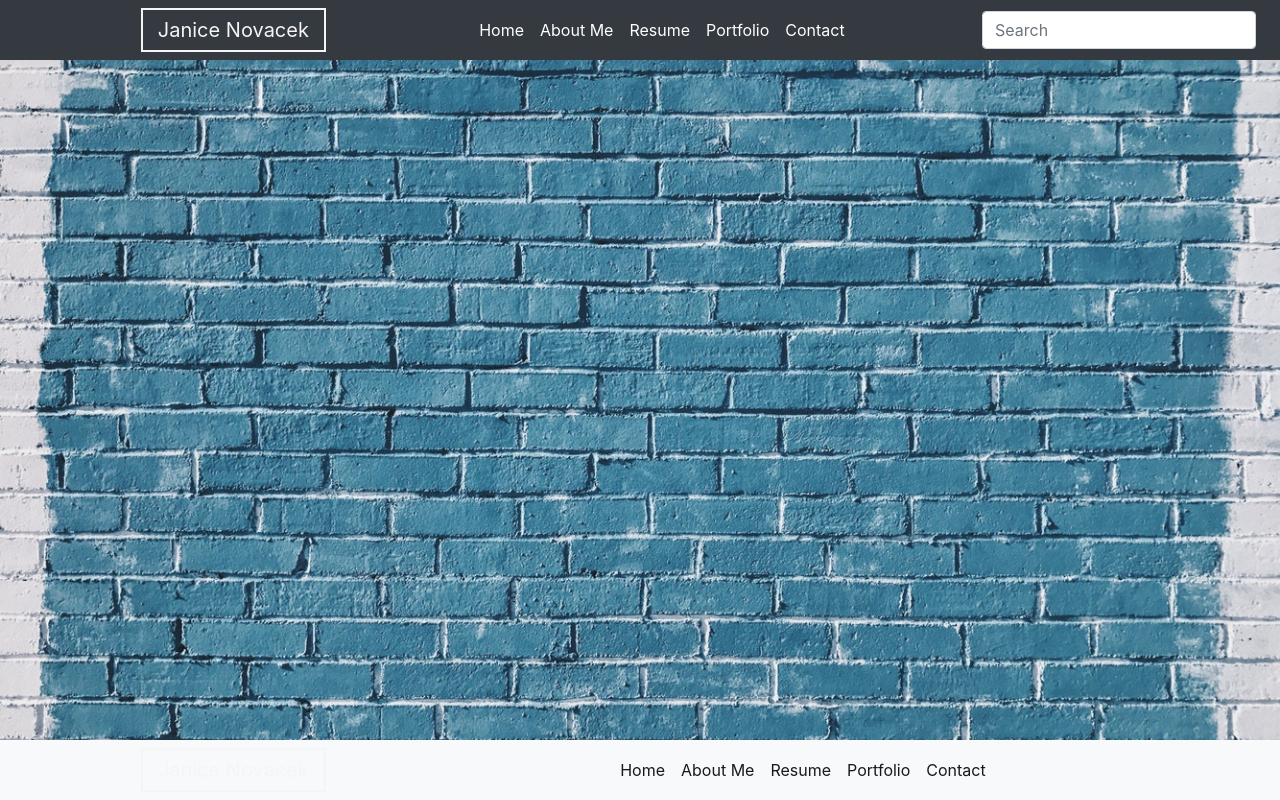
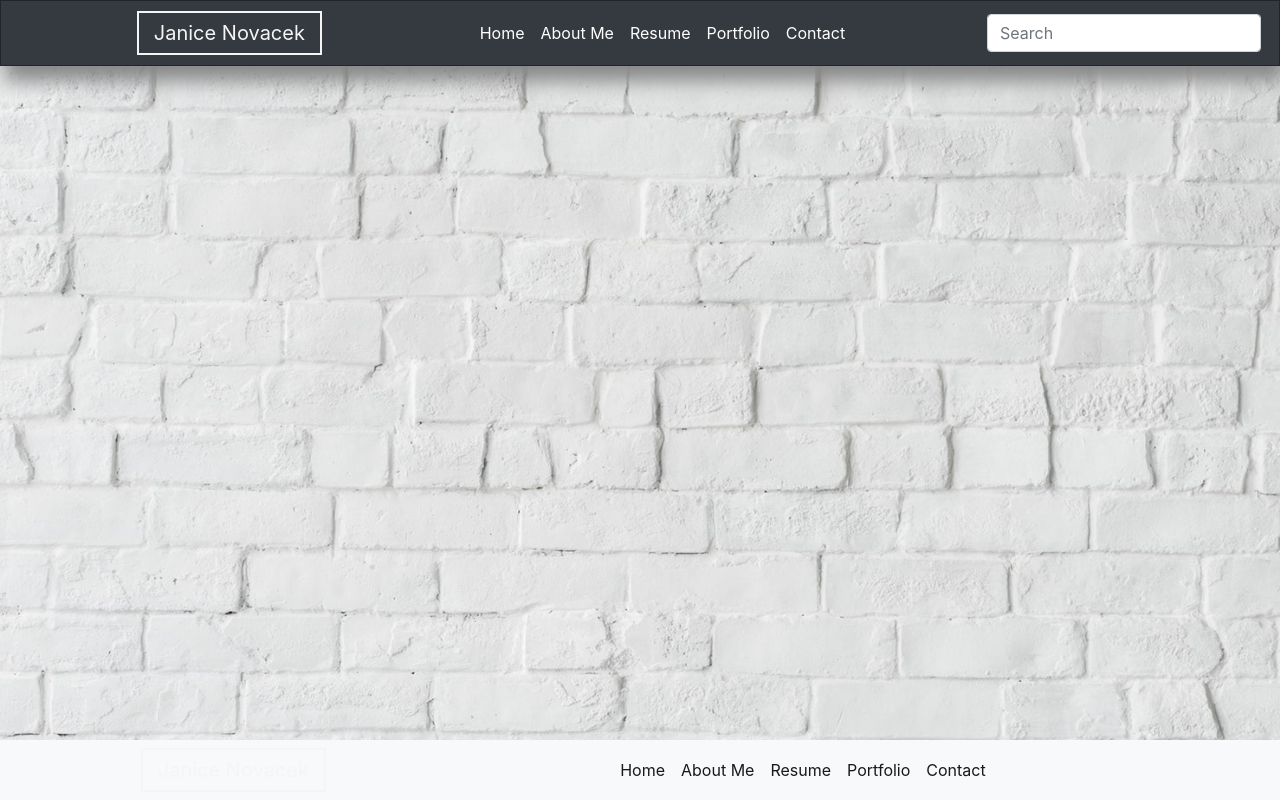
Before and after one commit to JaniceNova/Portfolio, a plain HTML site: page contact.html in a window 1280 px wide. Drawn offline with nearby package versions, Linux system fonts and the light colour scheme.

Commit message:
added blur to navbar

```diff
--- a/assets/css/navbarStyle.css
+++ b/assets/css/navbarStyle.css
@@ -12,3 +12,9 @@ html {
   padding: 5px 15px 5px 15px;
 
 }
+
+#blur {
+  border: 1px solid;
+  padding: 10px;
+  box-shadow: 5px 15px 18px #888888;
+}
--- a/assets/css/style.css
+++ b/assets/css/style.css
@@ -1,5 +1,5 @@
 html body {
-    background: url(../images/bluewhitewall.jpeg) no-repeat center center fixed;
+    background: url(../images/whitebrickwall.jpeg) no-repeat center center fixed;
     -webkit-background-size: cover;
     -moz-background-size: cover;
     -o-background-size: cover;
--- a/contact.html
+++ b/contact.html
@@ -16,9 +16,7 @@
 </head>
 
 <body>
-
-
-    <nav class="navbar navbar-expand-lg navbar-dark bg-dark">
+    <nav class="navbar navbar-expand-lg navbar-dark bg-dark" id="blur">
         <a class="navbar-brand" href="#" id="navbarName">Janice Novacek</a>
         <button class="navbar-toggler" type="button" data-toggle="collapse" data-target="#navbarSupportedContent"
             aria-controls="navbarSupportedContent" aria-expanded="false" aria-label="Toggle navigation">
```
Also changed, not shown: assets/images/whitebrickwall.jpeg (added), 1 other file.
